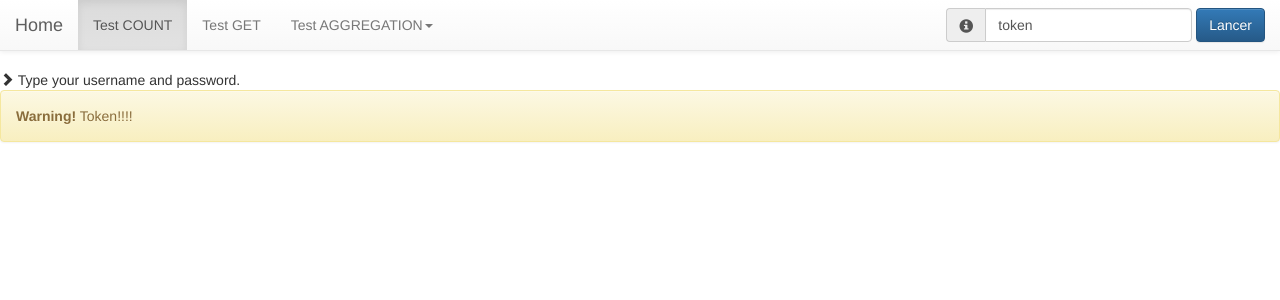
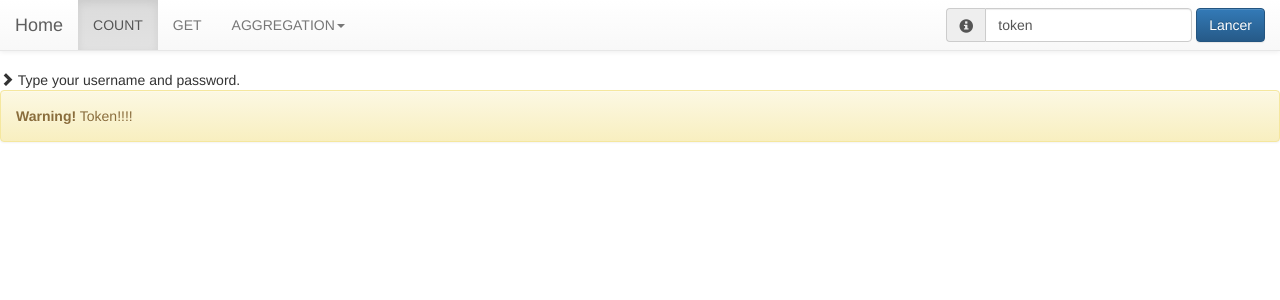
Before and after one commit to 3991/data_interface_project, a PHP site: page / in a window 1280 px wide. Shown: the top 300 px of the page. Run offline with PHP 8.4, Linux system fonts and the light colour scheme; some libraries are stand-ins or nearby versions.

Commit message:
First showImage version works

```diff
--- a/Js/functions.js
+++ b/Js/functions.js
@@ -13,3 +13,18 @@ $(document).ready(function() {
       }
     });
 });
+
+function add_google_logo() {
+        var src = "./Ressources/HarryPotter.jpg";
+        show_image("./Ressources/HarryPotter.jpg", 600, 898, "Google Logo");
+    }
+
+
+    function show_image(src, width, height, alt) {
+        var img = document.createElement("img");
+        img.src = src;
+        img.width = width;
+        img.height = height;
+        img.alt = alt;
+        document.body.appendChild(img);
+    }
--- a/Ressources/Include/menu.php
+++ b/Ressources/Include/menu.php
@@ -11,10 +11,10 @@
     </div>
     <div class="collapse navbar-collapse" id="bs-example-navbar-collapse-1">
       <ul class="nav navbar-nav">
-        <li class="active"><a href="#">Test COUNT <span class="sr-only">(current)</span></a></li>
-        <li><a href="#">Test GET</a></li>
+        <li class="active"><a href="#">COUNT <span class="sr-only">(current)</span></a></li>
+        <li><a href="#">GET</a></li>
         <li class="dropdown">
-          <a href="#" class="dropdown-toggle" data-toggle="dropdown" role="button" aria-expanded="false">Test AGGREGATION<span class="caret"></span></a>
+          <a href="#" class="dropdown-toggle" data-toggle="dropdown" role="button" aria-expanded="false">AGGREGATION<span class="caret"></span></a>
           <ul class="dropdown-menu" role="menu">
             <li><a href="#">Action</a></li>
             <li class="divider"></li>
--- a/Ressources/Include/menu_log.php
+++ b/Ressources/Include/menu_log.php
@@ -11,10 +11,10 @@
     </div>
     <div class="collapse navbar-collapse" id="bs-example-navbar-collapse-1">
       <ul class="nav navbar-nav">
-        <li class="active"><a href="#">Test COUNT <span class="sr-only">(current)</span></a></li>
-        <li><a href="#">Test GET</a></li>
+        <li class="active"><a href="#">COUNT <span class="sr-only">(current)</span></a></li>
+        <li><a href="#">GET</a></li>
         <li class="dropdown">
-          <a href="#" class="dropdown-toggle" data-toggle="dropdown" role="button" aria-expanded="false">Test AGGREGATION<span class="caret"></span></a>
+          <a href="#" class="dropdown-toggle" data-toggle="dropdown" role="button" aria-expanded="false">AGGREGATION<span class="caret"></span></a>
           <ul class="dropdown-menu" role="menu">
             <li><a href="#">Action</a></li>
             <li class="divider"></li>
```
Also changed, not shown: home.php (+7 -8 lines), Ressources/HarryPotter.jpg (added).
